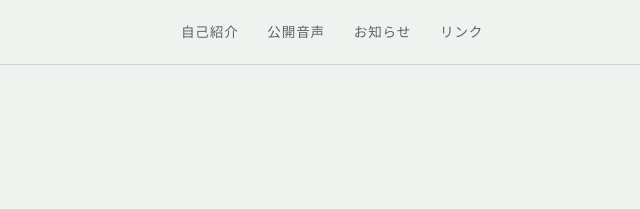
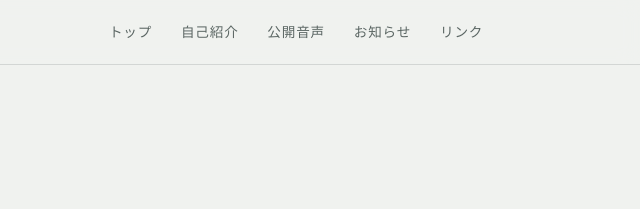
Before and after one commit to haruneya/neya-sound, a plain HTML site: page audio/index.html in a window 1280 px wide. Shown: the top 209 px of the page, 640-1280 px from the left. Drawn offline with nearby package versions, Linux system fonts and the light colour scheme.

Commit message:
Add link to 'トップ' in audio index header

```diff
--- a/audio/index.html
+++ b/audio/index.html
@@ -218,6 +218,7 @@ p:last-child{margin-bottom:0}
   <div class="wrap">
     <a class="brand" href="../index.html">neya-sound</a>
     <nav class="nav" aria-label="サイトメニュー">
+      <a href="index.html">トップ</a>
       <a href="../about.html">自己紹介</a>
       <a href="../audio/index.html">公開音声</a>
       <a href="../index.html#news">お知らせ</a>
```
